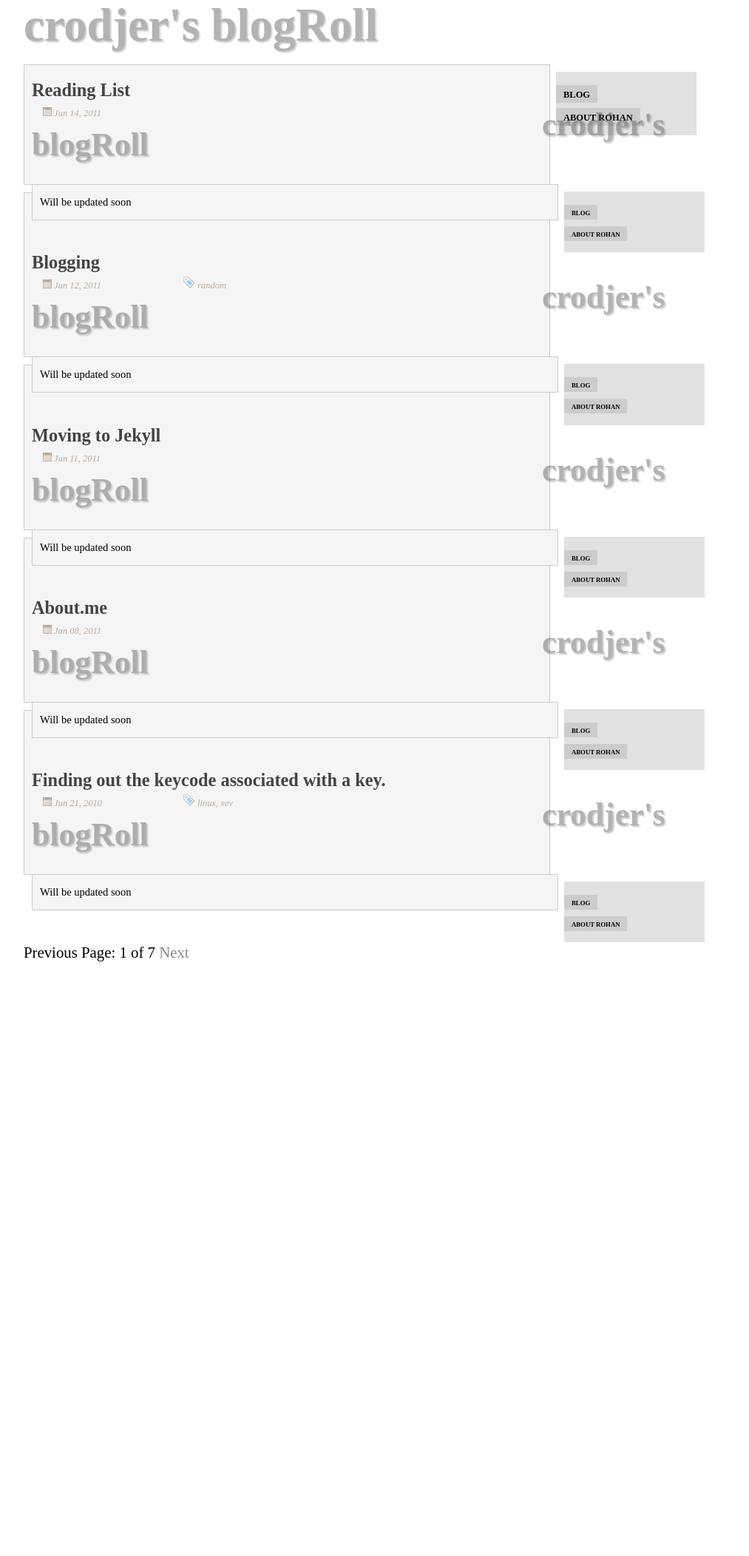
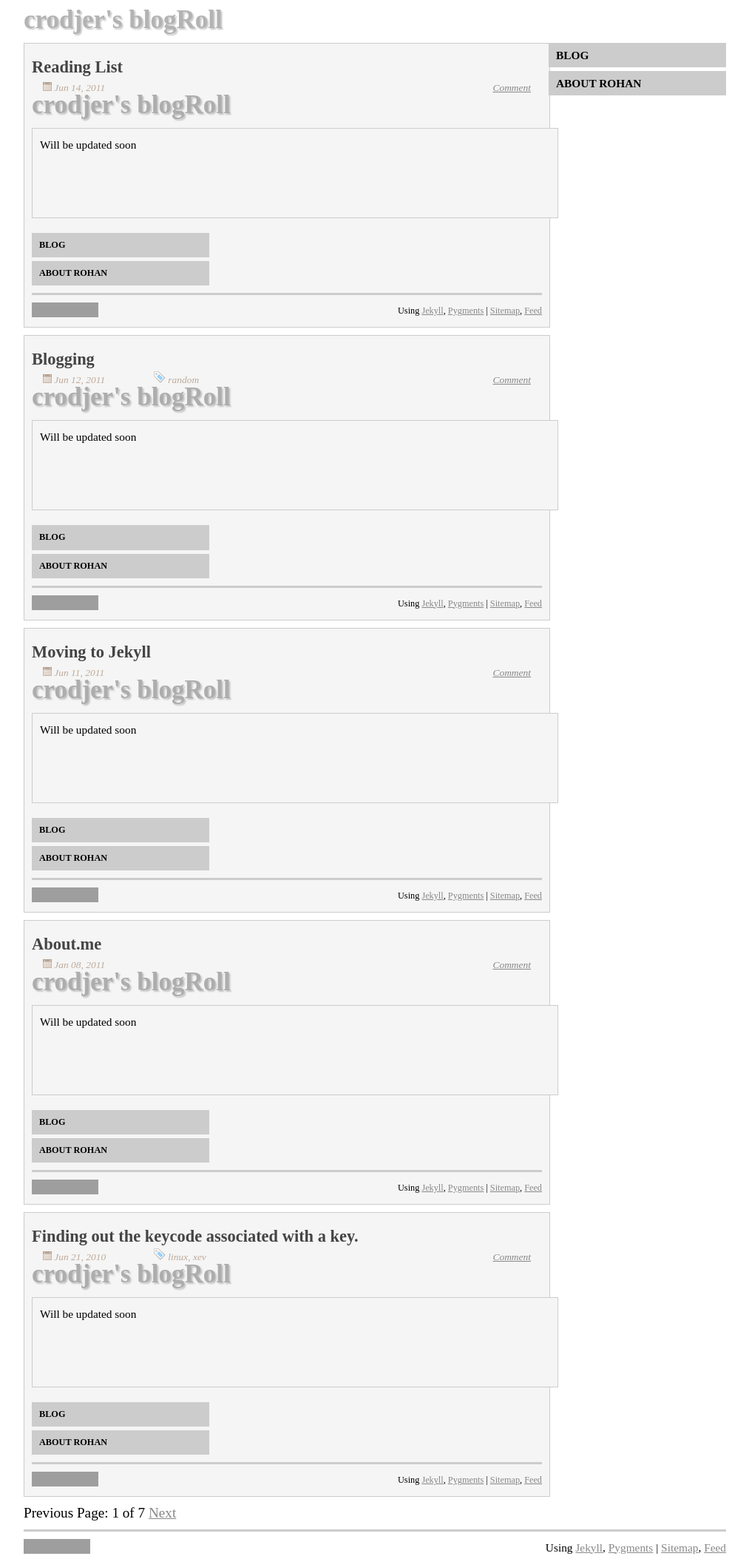
Before and after one commit to crodjer/rohanjain.in, a Jekyll site: the page built from index.html, in a window 1280 px wide. Shown: the whole page at 74% size, without its empty margins (133-1146 px from the left). Built offline with Jekyll 4.4.1, drawn with Linux system fonts in a browser that asks for light colours; the list of posts is cut into pages by our own code; before the commit the page ends 1301 px from its top, so only the background shows below that; grey boxes are pictures that could not be loaded.

Commit message:
Lots of style layout fixes

```diff
--- a/_includes/post.html
+++ b/_includes/post.html
@@ -2,14 +2,15 @@
     <h3 class="post-title"><a href="{{ site.baseurl }}{{ post.id }}.html">{{ post.title }}</a></h3>
     <div class="meta">
         <div class="date">
-            <img src="{{ site.baseurl }}/images/calendar.png"/> {{ post.date | date: "%h %d, %Y" }}
+            <img alt="Posted on" src="{{ site.baseurl }}/images/calendar.png"/> {{ post.date | date: "%h %d, %Y" }}
         </div>
-        <div class="tags last" >
+        <div class="tags" >
             {% unless post.tags == empty %}
-            <img src="{{ site.baseurl }}/images/tag.png"/>
+            <img alt="Tags" src="{{ site.baseurl }}/images/tag.png"/>
             {{ post.tags | limit: 2 | join: ", " }}
             {% endunless %}
         </div>
+        <a href="{{ site.baseurl }}{{ post.id }}.html#disqus_thread">Comment</a>
     </div>
     <div class='post-text'>
         {% if content %}
--- a/_layouts/base.html
+++ b/_layouts/base.html
@@ -3,14 +3,14 @@
     <head>
         <title>crodjer's blogRoll</title>
         <meta name="author" content="Rohan Jain" />
-        <meta content="text/html; charset=UTF-8" http-equiv="Content-Type">
+        <meta http-equiv="Content-Type" content="text/html; charset=UTF-8"/>
 
         <!-- Favicon -->
-        <link href="{{ site.baseurl }}/images/favicon.ico" rel="shortcut icon">
+        <link href="{{ site.baseurl }}/images/favicon.ico" rel="shortcut icon"/>
 
         <!--Stylesheets-->
-        <link rel="stylesheet" media="screen" type="text/css" href="{{ site.baseurl }}/css/style.css">
-        <link rel="stylesheet" media="screen" type="text/css" href="{{ site.baseurl }}/css/syntax.css">
+        <link rel="stylesheet" media="screen" type="text/css" href="{{ site.baseurl }}/css/style.css"/>
+        <link rel="stylesheet" media="screen" type="text/css" href="{{ site.baseurl }}/css/syntax.css"/>
 
         <!--Atom Feed-->
         <link rel="alternate" type="application/atom+xml" title="Atom" href="{{ site.baseurl }}/atom.xml"/>
@@ -30,5 +30,5 @@
   </head>
   <body>
       {{ content }}
-  </body>
+ </body>
 </html>
--- a/_layouts/main.html
+++ b/_layouts/main.html
@@ -1,7 +1,6 @@
 ---
 layout: base
 ---
-<div class="container">
 <div class="header">
     <div class="banner">
         <a href="{{ site.baseurl }}/">crodjer's blogRoll</a>
@@ -19,6 +18,11 @@ layout: base
     </ul>
 </div>
 
-    <div class="footer">
-    </div>
-</div>
+<footer>
+    <p>
+        <a rel="license" href="http://creativecommons.org/licenses/by/3.0/"><img alt="Creative Commons License" style="border-width:0" src="http://i.creativecommons.org/l/by/3.0/80x15.png" /></a>
+        Using <a href="http://jekyllrb.com/">Jekyll</a>,
+        <a href="http://pygments.org/">Pygments</a>
+        | <a href="{{ site.baseurl }}/sitemap.xml">Sitemap</a>, <a href="{{ site.baseurl }}/feed.xml">Feed</a>
+    </p>
+</footer>
--- a/css/style.css
+++ b/css/style.css
@@ -1,31 +1,46 @@
 a {
-  color: #888888;
-  text-decoration: none;
+    color: #888;
 }
 
 a:hover {
-  color: #0000EE;
+    color: #00E;
+}
+
+a:visited{
+    color:#555;
 }
 
 p {
     margin: 10px 0;
 }
 
+h3 a{
+    text-decoration:none;
+}
+
+html{
+    min-height:101%;
+}
+
 body {
+    width: 950px;
+    margin: 0 auto;
     font-family: serif;
-  font-size: 1.3em;
-  line-height: 1.3em;
+    font-size: 1.2em;
+    line-height: 1.2em;
+}
+
+pre{
+    border: 1px solid #ccc;
 }
 
 .container {
-  width: 950px;
-  margin: 0 auto;
     display: block;
 }
 
 .header {
-  margin-bottom: 30px;
-  margin-top: 20px;
+    margin-bottom: 10px;
+    margin-top: 15px;
 }
 
 .content {
@@ -35,18 +50,35 @@ body {
 }
 
 .sidebar {
-  background-color: #E1E1E1;
     float: left;
-  margin-left: 10px;
-  margin-top: 20px;
-  width: 190px;
 }
 
-.footer {
+.sidebar ul {
+    list-style: none;
+    margin: 10px 0 0;
+    padding: 0;
+}
+
+.sidebar ul li a {
+    background-color: #CCCCCC;
+    color: #000000;
+    font-weight: bold;
+    font-size: 0.8em;
+    padding: 5px 10px;
+    margin-top: 5px;
+    text-decoration:none;
+    display:block;
+    text-transform: uppercase;
+    width:220px;
+}
+
+.sidebar ul li a:hover {
+    background-color: #555;
+    color: #eaeaea;
 }
 
 .banner {
-  font-size: 3em;
+    font-size: 35px;
     font-weight: bold;
     opacity: 0.4;
 }
@@ -66,10 +98,11 @@ body {
 
 .post {
     background-color: #F5F5F5;
-  border: 1px solid #CCCCCC;
+    border: 1px solid #CCC;
     padding: 10px;
     width: 690px;
     margin-bottom: 10px;
+    min-height:100px;
 }
 
 .post-title {
@@ -88,47 +121,41 @@ body {
 .meta {
     color: #BEAA99;
     width: 660px;
-  padding-left: 15px;
-  padding-right: 15px;
+    padding: 0 15px;
     font-style: italic;
-  font-size: 0.6em;
+    font-size: 0.7em;
     float: left;
 }
 
 .post-text {
-  width: 670px;
-  margin-top: 10px;
-  margin-bottom: 10px;
-  font-size: 0.7em;
-  text-align: justify
+    font-size: 0.8em;
+    margin: 4px 0;
 }
 
 .date {
-  width: 190px;
+    width: 150px;
     float: left;
 }
 
 .tags {
-  width: 440px;
+    width: 250px;
     float: left;
 }
 
-.sidebar ul {
-  list-style: none;
-  margin: 4px 0 0;
-  padding: 10px 10px 10px 0;
+.meta a{
+    float:right;
 }
 
-.sidebar ul li a {
-  background-color: #CCCCCC;
-  color: #000000;
-  font-weight: bold;
-  font-size: 0.6em;
-  padding: 6px 10px 4px;
-  text-transform: uppercase;
+footer {
+    border-top:3px solid #CCC;
+    position:relative;
+    top:10px;
+    margin: 10px 0;
+    clear:both;
+    text-align:right;
+    font-size:0.8em;
 }
 
-.sidebar ul li a:hover {
-  background-color: #555;
-  color: #eaeaea;
+footer img{
+    float:left;
 }
```
Lines whose indentation alone changed are shown as unchanged.
